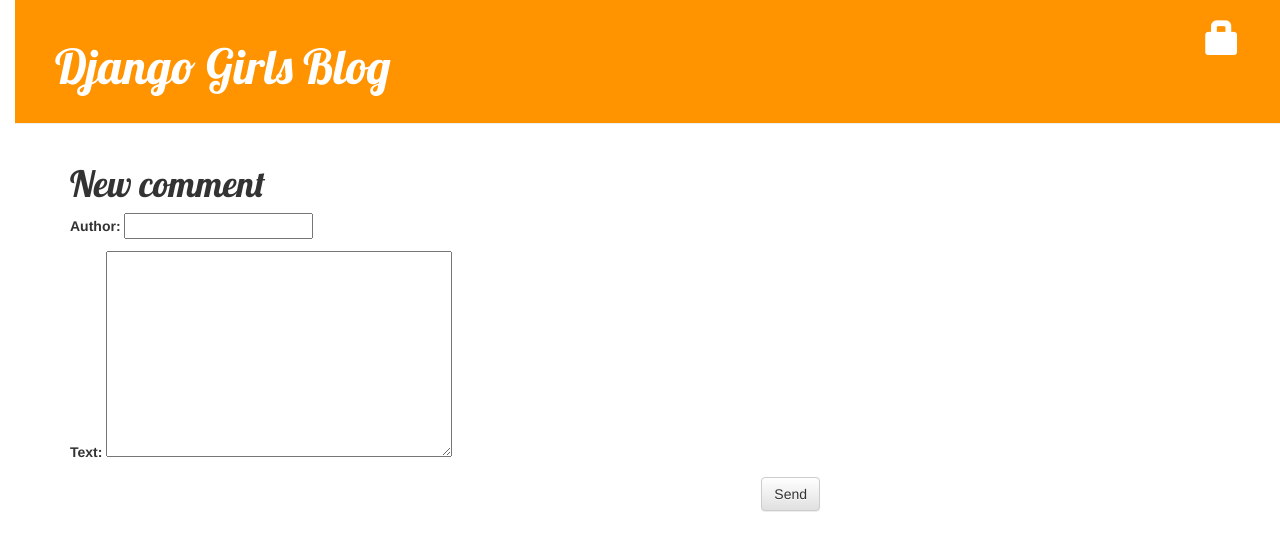
After one commit to AlekseyStogovv/Blog_girls, a Django app: page /post/1/comment/ in a window 1280 px wide. The commit adds this page. Shown: the top 551 px of the page. Run offline with Django 4.2, Linux system fonts and the light colour scheme; tables that the repository leaves empty hold one stand-in row (values such as "Sample post"); some libraries are stand-ins or nearby versions.

Commit message:
add comment 2

```diff
--- a/blog/admin.py
+++ b/blog/admin.py
@@ -1,4 +1,5 @@
 from django.contrib import admin
-from .models import Post
+from .models import Post, Comment
 
 admin.site.register(Post)
+admin.site.register(Comment)
--- a/blog/forms.py
+++ b/blog/forms.py
@@ -1,8 +1,15 @@
 from django import forms
-from .models import Post
+from .models import Post, Comment
 
 class PostForm(forms.ModelForm):
 
     class Meta:
         model = Post
         fields = ('title', 'text',)
+
+
+class CommentForm(forms.ModelForm):
+
+    class Meta:
+        model = Comment
+        fields = ('author', 'text',)
--- a/blog/models.py
+++ b/blog/models.py
@@ -16,3 +16,22 @@ class Post(models.Model):
 
     def __str__(self):
         return self.title
+
+
+class Comment(models.Model):
+    post = models.ForeignKey('blog.Post', on_delete=models.CASCADE, related_name='comments')
+    author = models.CharField(max_length=200)
+    text = models.TextField()
+    created_date = models.DateTimeField(default=timezone.now)
+    approved_comment = models.BooleanField(default=False)
+
+
+    def approve(self):
+        self.approved_comment = True
+        self.save()
+
+    def __str__(self):
+        return self.text
+
+    def approved_comments(self):
+        return self.comments.filter(approved_comment=True)
--- a/blog/static/css/blog.css
+++ b/blog/static/css/blog.css
@@ -53,3 +53,7 @@ h1, h2, h3, h4 {
 .post h1 a, post h1 a:visited {
     color: #000000;
 }
+
+.comment {
+    margin: 20px 0px 20px 20px;
+}
--- /dev/null
+++ b/blog/templates/blog/add_comment_to_post.html
@@ -0,0 +1,9 @@
+{% extends 'blog/base.html' %}
+
+{% block content %}
+    <h1>New comment</h1>
+    <form method="POST" class="post-form">{% csrf_token %}
+        {{ form.as_p }}
+        <button type="submit" class="save btn btn-default">Send</button>
+    </form>
+{% endblock %}
--- a/blog/templates/blog/post_list.html
+++ b/blog/templates/blog/post_list.html
@@ -9,6 +9,7 @@
 
             <h1><a href="{% url 'post_detail' pk=post.pk %}">{{ post.title }}</a></h1>
             <p>{{ post.text|linebreaksbr }}</p>
+            <a href="{% url 'post_detail' pk=post.pk %}">Comments: {{ post.approved_comments.count }}</a>
         </div>
     {% endfor %}
 {% endblock %}
--- a/blog/urls.py
+++ b/blog/urls.py
@@ -8,4 +8,7 @@ urlpatterns = [
     path('post/<int:pk>/edit/', views.post_edit, name='post_edit'),
     path('drafts/', views.post_draft_list, name='post_draft_list'),
     path('post/<pk>/remove/', views.post_remove, name='post_remove'),
+    path('post/<int:pk>/comment/', views.add_comment_to_post, name='add_comment_to_post'),
+    path('comment/<int:pk>/approve/', views.comment_approve, name='comment_approve'),
+    path('comment/<int:pk>/remove/', views.comment_remove, name='comment_remove'),
 ]
--- a/blog/views.py
+++ b/blog/views.py
@@ -1,7 +1,7 @@
 from django.shortcuts import render, get_object_or_404
 from django.utils import timezone
-from .models import Post
-from .forms import PostForm
+from .models import Post, Comment
+from .forms import PostForm, CommentForm
 from django.shortcuts import redirect
 from django.contrib.auth.decorators import login_required
 
@@ -58,3 +58,28 @@ def post_remove(request, pk):
     post = get_object_or_404(Post, pk=pk)
     post.delete()
     return redirect('post_list')
+
+def add_comment_to_post(request, pk):
+    post = get_object_or_404(Post, pk=pk)
+    if request.method == "POST":
+        form = CommentForm(request.POST)
+        if form.is_valid():
+            comment = form.save(commit=False)
+            comment.post = post
+            comment.save()
+            return redirect('post_detail', pk=post.pk)
+    else:
+        form = CommentForm()
+    return render(request, 'blog/add_comment_to_post.html', {'form': form})
+
+@login_required
+def comment_approve(request,pk):
+    comment = get_object_or_404(Comment, pk=pk)
+    comment.approve()
+    return redirect('post_detail', pk=comment.post.pk)
+
+@login_required
+def comment_remove(request, pk):
+    comment = get_object_or_404(Comment, pk=pk)
+    comment.delete()
+    return redirect('post_detail', pk=comment.post.pk)
```
Also changed, not shown: blog/templates/blog/post_detail.html (+23 -0 lines).
